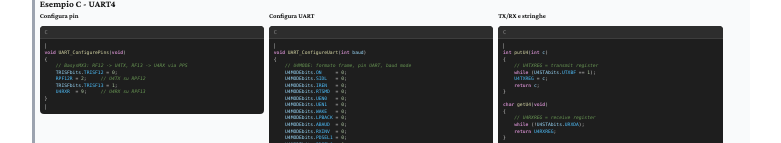
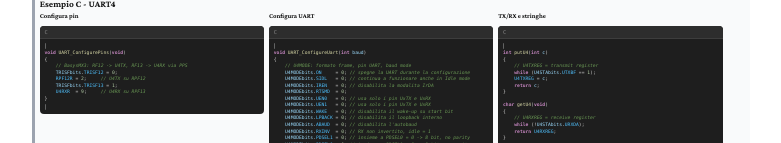
Before and after one commit to saphitv/riassunti-scuola, a Next.js app: page /microcontrollori in a window 1280 px wide. Shown: the part 809-952 px from the top of the page, without its empty margins (249-1030 px from the left). Built offline with nearby package versions, Linux system fonts and the light colour scheme.

Commit message:
Document UART configuration bits in cheat sheet
- Add inline comments explaining each UART mode bit
- Clarify baud-rate divisor load and TX/RX enable steps

```diff
--- a/components/sections/microcontrollori/UARTCheatsheetSection.tsx
+++ b/components/sections/microcontrollori/UARTCheatsheetSection.tsx
@@ -189,31 +189,31 @@ export function UARTCheatsheetSection() {
             <CodeBlock language="c">{`void UART_ConfigureUart(int baud)
 {
     // U4MODE: formato frame, pin UART, baud mode
-    U4MODEbits.ON     = 0;
-    U4MODEbits.SIDL   = 0;
-    U4MODEbits.IREN   = 0;
+    U4MODEbits.ON     = 0; // spegne la UART durante la configurazione
+    U4MODEbits.SIDL   = 0; // continua a funzionare anche in Idle mode
+    U4MODEbits.IREN   = 0; // disabilita la modalita IrDA
     U4MODEbits.RTSMD  = 0;
-    U4MODEbits.UEN0   = 0;
-    U4MODEbits.UEN1   = 0;
-    U4MODEbits.WAKE   = 0;
-    U4MODEbits.LPBACK = 0;
-    U4MODEbits.ABAUD  = 0;
-    U4MODEbits.RXINV  = 0;
-    U4MODEbits.PDSEL1 = 0;
-    U4MODEbits.PDSEL0 = 0;
-    U4MODEbits.STSEL  = 0;
-    U4MODEbits.BRGH   = 0;
+    U4MODEbits.UEN0   = 0; // usa solo i pin UxTX e UxRX
+    U4MODEbits.UEN1   = 0; // usa solo i pin UxTX e UxRX
+    U4MODEbits.WAKE   = 0; // disabilita il wake-up su start bit
+    U4MODEbits.LPBACK = 0; // disabilita il loopback interno
+    U4MODEbits.ABAUD  = 0; // disabilita l'autobaud
+    U4MODEbits.RXINV  = 0; // RX non invertito, idle = 1
+    U4MODEbits.PDSEL1 = 0; // insieme a PDSEL0 = 0 -> 8 bit, no parity
+    U4MODEbits.PDSEL0 = 0; // insieme a PDSEL1 = 0 -> 8 bit, no parity
+    U4MODEbits.STSEL  = 0; // 1 stop bit
+    U4MODEbits.BRGH   = 0; // modalita standard baud-rate (clock / 16)
 
     // U4BRG: divisore del baud-rate
     UartBrg = (int)(
         ((float)PbusClock / (16 * baud) - 1) + 0.5
     );
-    U4BRG = UartBrg;
+    U4BRG = UartBrg; // carica il divisore del baud-rate
 
     // U4STA: abilita trasmissione e ricezione
-    U4STAbits.UTXEN = 1;
-    U4STAbits.URXEN = 1;
-    U4MODEbits.ON   = 1;
+    U4STAbits.UTXEN = 1; // abilita il trasmettitore
+    U4STAbits.URXEN = 1; // abilita il ricevitore
+    U4MODEbits.ON   = 1; // accende la UART
 }`}</CodeBlock>
           </Column>
 
```
